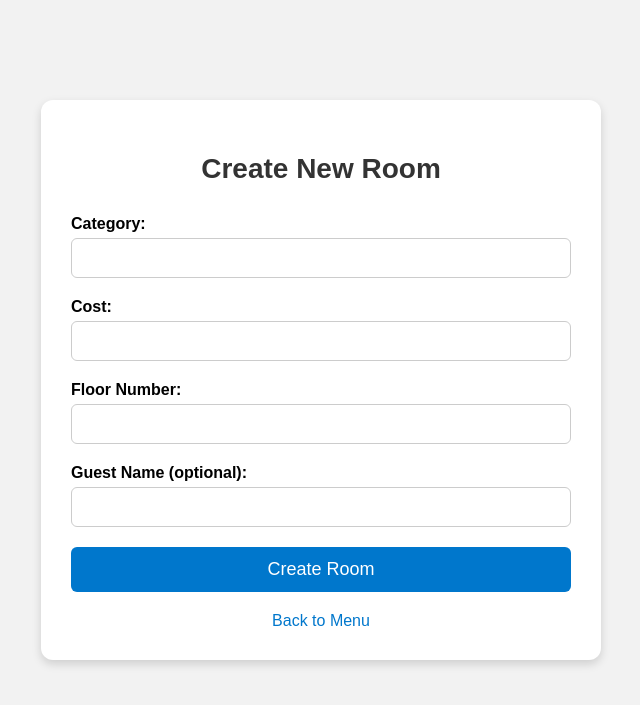
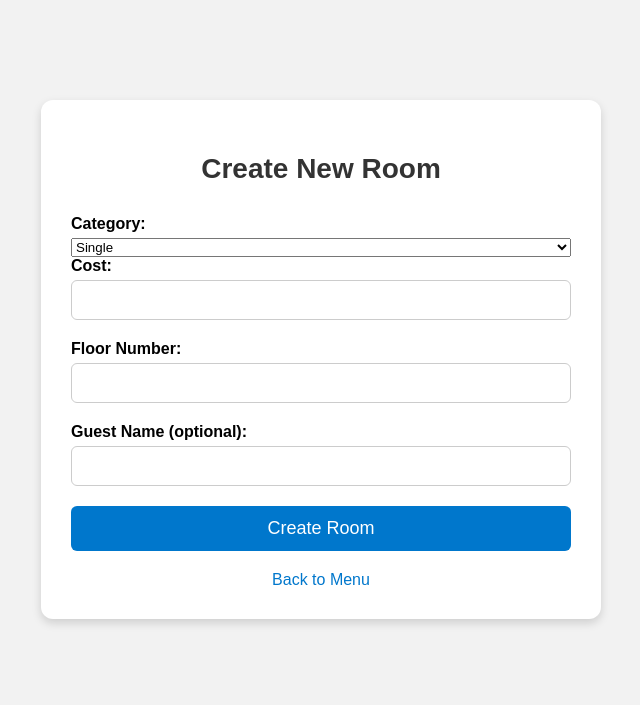
Before and after one commit to Daniel2369/myHotel_DevOps_MidTerm, a FastAPI app: page /form/create_room in a window 1280 px wide. Shown: the top 705 px of the page, without its empty margins (319-959 px from the left). Run offline with FastAPI, Linux system fonts and the light colour scheme.

Commit message:
Added a category dropdown select and Form response for create_room() function in color green

```diff
--- a/backend.py
+++ b/backend.py
@@ -83,8 +83,9 @@ async def get_rooms(request: Request):
     return templates.TemplateResponse("rooms.html", {"request": request, "rooms": room_db})
 
 
-@app.post("/rooms/create_room", status_code=status.HTTP_201_CREATED)
+@app.post("/rooms/create_room", response_class=HTMLResponse, status_code=status.HTTP_201_CREATED)
 async def create_room(
+    request: Request,
     category: str = Form(...),
     cost: int = Form(...),
     floor_number: int = Form(...),
@@ -101,7 +102,10 @@ async def create_room(
     "occupied": bool(guest_name)
     }
 
-    return {"message": "Room created successfully", "room_id": new_room_id}
+    return templates.TemplateResponse("create_room.html", {
+    "request": request,
+    "message": f"Room {new_room_id} created successfully!"
+    })
 
 @app.post("/rooms/delete_room", status_code=status.HTTP_200_OK)
 async def delete_room(
--- a/templates/create_room.html
+++ b/templates/create_room.html
@@ -77,9 +77,17 @@
 <body>
     <div class="container">
         <h2>Create New Room</h2>
+        {% if message %}
+            <p style="color: green; font-weight: bold;">
+                {{ message }}
+            </p>
+        {% endif %}
         <form action="/rooms/create_room" method="post">
             <label>Category:</label>
-            <input type="text" name="category" required>
+            <select name="category">
+                <option value="Single">Single</option>
+                <option value="Double">Double</option>
+            </select>
 
             <label>Cost:</label>
             <input type="number" name="cost" required>
```
